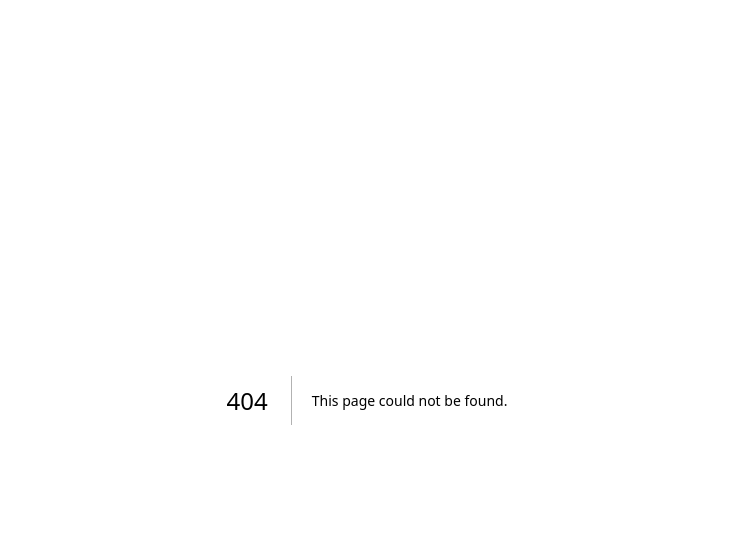
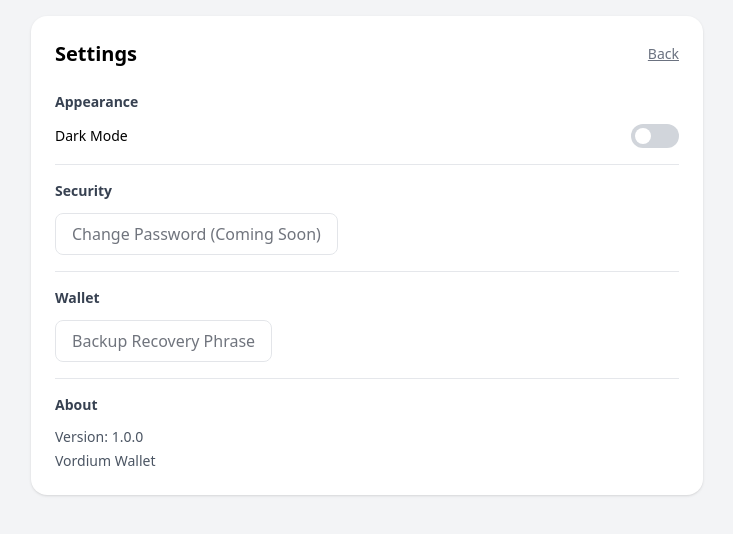
Before and after one commit to Vordium/vordium-wallet, a Next.js app: page /settings in a window 1280 px wide. Before the commit this address had no page. Shown: the top 534 px of the page, without its empty margins (273-1006 px from the left). Built offline with nearby package versions, Linux system fonts and the light colour scheme.

Commit message:
darl mode

```diff
--- a/app/create/page.tsx
+++ b/app/create/page.tsx
@@ -30,7 +30,7 @@ export default function CreatePage() {
 
   if (step === 2) {
     return (
-      <main className="min-h-screen flex items-center justify-center bg-gradient-to-br from-blue-500 to-purple-600 p-4">
+      <main className="min-h-screen flex items-center justify-center bg-gray-100 p-4">
         <div className="bg-white rounded-2xl shadow p-6 w-full max-w-2xl space-y-5">
           <div className="flex items-center justify-between">
             <h1 className="text-xl font-semibold">Secret Recovery Phrase</h1>
@@ -63,7 +63,7 @@ export default function CreatePage() {
 
   if (step === 3) {
     return (
-      <main className="min-h-screen flex items-center justify-center bg-gradient-to-br from-blue-500 to-purple-600 p-4">
+      <main className="min-h-screen flex items-center justify-center bg-gray-100 p-4">
         <div className="bg-white rounded-2xl shadow p-6 w-full max-w-lg space-y-5">
           <div className="flex items-center justify-between">
             <h1 className="text-xl font-semibold">Verify Your Phrase</h1>
@@ -97,7 +97,7 @@ export default function CreatePage() {
   }
 
   return (
-    <main className="min-h-screen flex items-center justify-center bg-gradient-to-br from-blue-500 to-purple-600 p-4">
+    <main className="min-h-screen flex items-center justify-center bg-gray-100 p-4">
       <div className="bg-white rounded-2xl shadow p-6 w-full max-w-lg space-y-5">
         <div className="flex items-center justify-between">
           <h1 className="text-xl font-semibold">Create New Wallet</h1>
--- a/app/page.tsx
+++ b/app/page.tsx
@@ -115,7 +115,7 @@ export default function Home() {
   const Dashboard = WalletDashboard;
 
   return (
-    <main className="min-h-screen flex items-center justify-center bg-gradient-to-br from-blue-500 to-purple-600 p-4">
+    <main className="min-h-screen flex items-center justify-center bg-gray-100 p-4">
       <div className="bg-white rounded-2xl shadow-2xl p-6 md:p-8 w-full max-w-lg">
         {view === 'landing' && <Landing />}
         {view === 'create' && <CreateFlow />}
--- /dev/null
+++ b/app/settings/page.tsx
@@ -0,0 +1,72 @@
+'use client';
+
+import { useRouter } from 'next/navigation';
+import { useState, useEffect } from 'react';
+import { Button } from '@/components/ui/Button';
+
+export default function SettingsPage() {
+  const router = useRouter();
+  const [darkMode, setDarkMode] = useState(false);
+
+  useEffect(() => {
+    const stored = localStorage.getItem('vordium_dark_mode');
+    if (stored) setDarkMode(stored === 'true');
+  }, []);
+
+  function toggleDarkMode() {
+    const newValue = !darkMode;
+    setDarkMode(newValue);
+    localStorage.setItem('vordium_dark_mode', String(newValue));
+    if (newValue) {
+      document.documentElement.classList.add('dark');
+    } else {
+      document.documentElement.classList.remove('dark');
+    }
+  }
+
+  return (
+    <main className="min-h-screen bg-gray-100 dark:bg-gray-900 p-4">
+      <div className="max-w-2xl mx-auto">
+        <div className="bg-white dark:bg-gray-800 rounded-2xl shadow p-6 space-y-6">
+          <div className="flex items-center justify-between">
+            <h1 className="text-xl font-semibold dark:text-white">Settings</h1>
+            <button onClick={() => router.push('/')} className="text-sm text-gray-500 dark:text-gray-400 underline">Back</button>
+          </div>
+
+          <div className="space-y-4">
+            <div className="border-b dark:border-gray-700 pb-4">
+              <h2 className="text-sm font-semibold text-gray-700 dark:text-gray-300 mb-3">Appearance</h2>
+              <div className="flex items-center justify-between">
+                <span className="text-sm dark:text-gray-300">Dark Mode</span>
+                <button
+                  onClick={toggleDarkMode}
+                  className={`relative w-12 h-6 rounded-full transition ${darkMode ? 'bg-indigo-600' : 'bg-gray-300'}`}
+                >
+                  <span className={`absolute top-1 left-1 w-4 h-4 bg-white rounded-full transition transform ${darkMode ? 'translate-x-6' : ''}`} />
+                </button>
+              </div>
+            </div>
+
+            <div className="border-b dark:border-gray-700 pb-4">
+              <h2 className="text-sm font-semibold text-gray-700 dark:text-gray-300 mb-3">Security</h2>
+              <Button variant="secondary" disabled>Change Password (Coming Soon)</Button>
+            </div>
+
+            <div className="border-b dark:border-gray-700 pb-4">
+              <h2 className="text-sm font-semibold text-gray-700 dark:text-gray-300 mb-3">Wallet</h2>
+              <Button variant="secondary" disabled>Backup Recovery Phrase</Button>
+            </div>
+
+            <div>
+              <h2 className="text-sm font-semibold text-gray-700 dark:text-gray-300 mb-3">About</h2>
+              <div className="text-sm text-gray-600 dark:text-gray-400 space-y-1">
+                <p>Version: 1.0.0</p>
+                <p>Vordium Wallet</p>
+              </div>
+            </div>
+          </div>
+        </div>
+      </div>
+    </main>
+  );
+}
--- a/src/components/Dashboard.tsx
+++ b/src/components/Dashboard.tsx
@@ -7,6 +7,7 @@ import { TokenCard } from './TokenCard';
 import { ReceiveCard } from './ReceiveCard';
 import Link from 'next/link';
 import { useWalletStore } from '@/store/walletStore';
+import { Settings } from 'lucide-react';
 
 export function Dashboard() {
   const { accounts, selectedAccountId, selectAccount } = useWalletStore();
@@ -15,6 +16,13 @@ export function Dashboard() {
 
   return (
     <div className="space-y-6">
+      <div className="flex justify-end mb-2">
+        <Link href="/settings">
+          <button className="p-2 rounded-lg hover:bg-gray-100">
+            <Settings className="w-5 h-5 text-gray-600" />
+          </button>
+        </Link>
+      </div>
       <BalanceCard
         balance={hide ? '••••••' : '$0.00'}
         change={'+0.00%'}
@@ -29,7 +37,7 @@ export function Dashboard() {
           {accounts.map((a) => (
             <button key={a.id} onClick={() => selectAccount(a.id)} className={`text-left border rounded-lg p-3 ${selectedAccountId === a.id ? 'border-indigo-500 bg-indigo-50' : ''}`}>
               <div className="text-sm text-gray-500">{a.name} · {a.chain}</div>
-              <div className="font-mono text-sm break-all">{a.address}</div>
+              <div className="font-mono text-sm break-all text-gray-900">{a.address}</div>
             </button>
           ))}
           {accounts.length === 0 && (
--- a/src/components/ReceiveCard.tsx
+++ b/src/components/ReceiveCard.tsx
@@ -14,7 +14,7 @@ export function ReceiveCard({ address, network }: ReceiveCardProps) {
       <div className="text-sm text-gray-500 mb-3">Receive on {network}</div>
       <div className="bg-white inline-block p-3 rounded-md"><QRCode value={address} size={160} /></div>
       <div className="mt-3 flex items-center justify-between">
-        <div className="font-mono text-sm break-all">{address}</div>
+        <div className="font-mono text-sm break-all text-gray-900">{address}</div>
         <button onClick={() => navigator.clipboard.writeText(address)} className="ml-3 text-sm px-3 py-1 rounded bg-gray-900 text-white">Copy</button>
       </div>
     </div>
```
